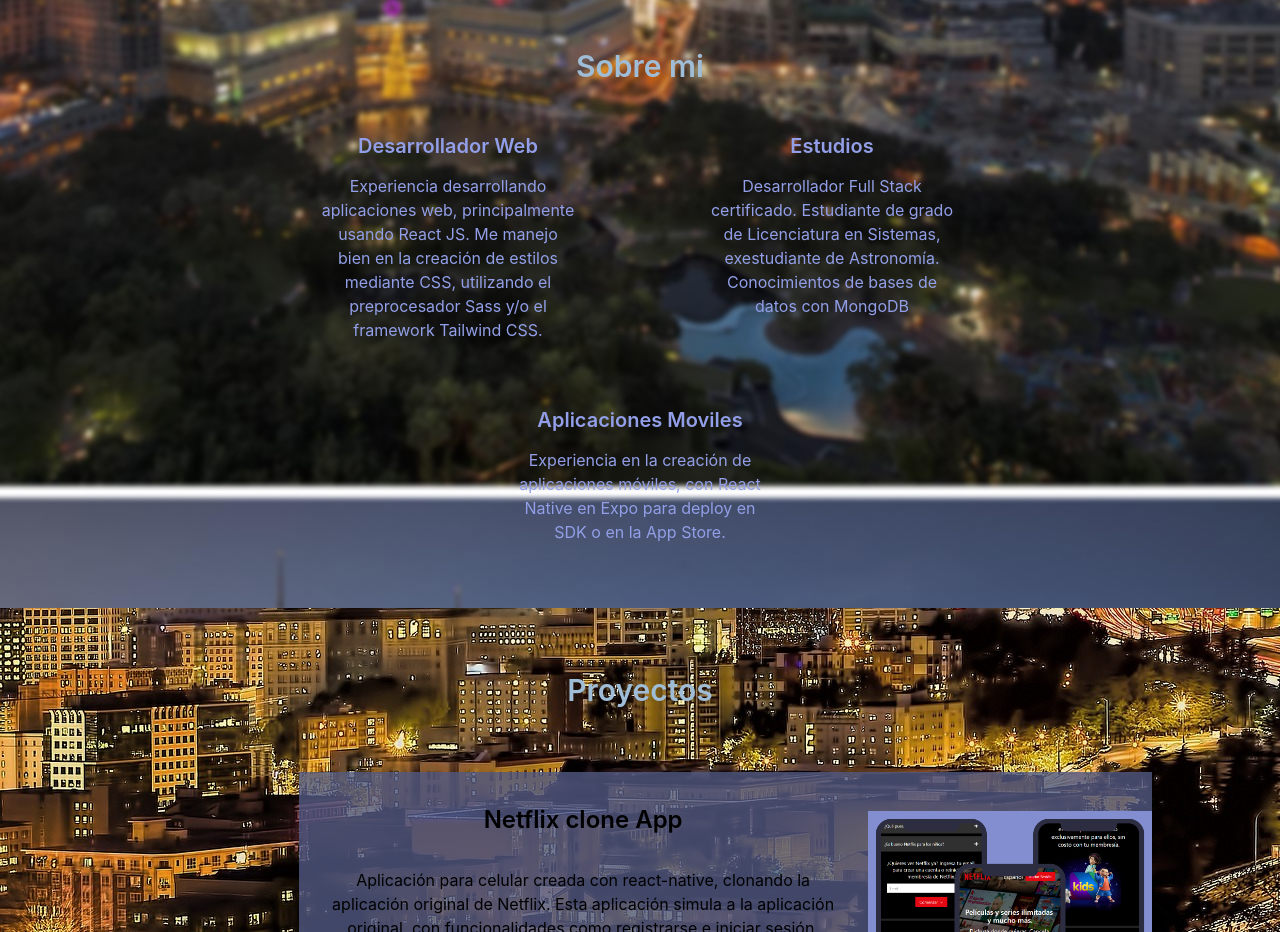
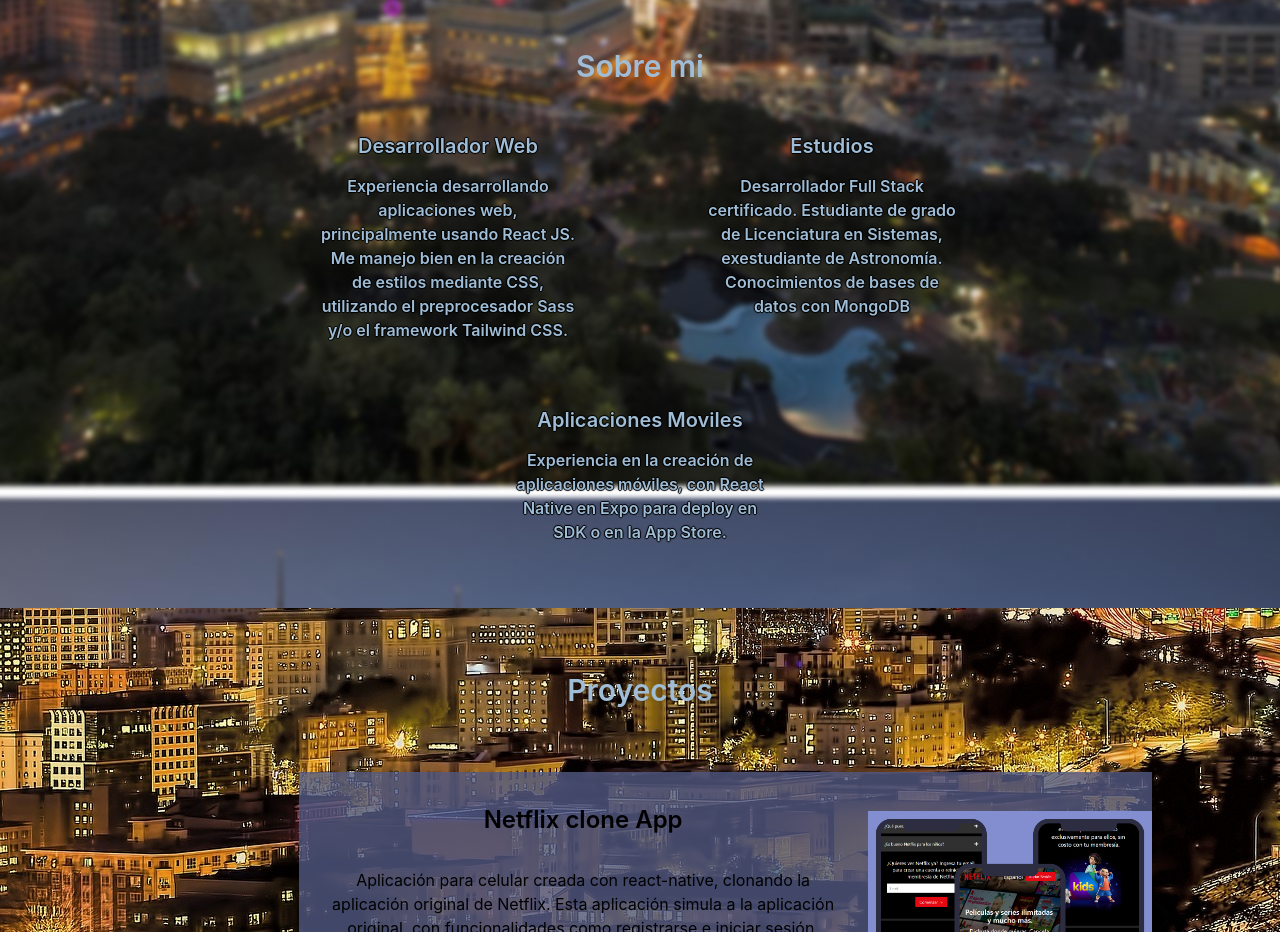
Before and after one commit to petragliamateo/Portfolio-Next, a Next.js app: page / in a window 1280 px wide. Shown: the part 800-1732 px from the top of the page. Built offline with nearby package versions, Linux system fonts and the light colour scheme.

Commit message:
text contrast

```diff
--- a/components/Cuadro.js
+++ b/components/Cuadro.js
@@ -2,15 +2,16 @@
   const {
     id, titulo, contenido,
   } = data;
+  const textShadow = '1px 0px 1px #000, 0px 1px 1px #000, -1px 0px 1px #000, 0px -1px 1px #000';
   return (
     <div className="md:mx-16 mx-8 mb-16 w-64">
-      <h1 className="text-xl font-semibold text-center" style={{ color: colors.text }}>{titulo}</h1>
+      <h1 className="text-xl font-semibold text-center" style={{ color: colors.dark6, textShadow }}>{titulo}</h1>
       <hr
         className={`reveal${id} mx-14 mb-2 mt-1 border border-dark-1
             transition-transform duration-1000 ease-out delay-300 ${trans}`}
         style={{ borderColor: colors.line }}
       />
-      <p className="text-center" style={{ color: colors.text }}>
+      <p className="text-center font-semibold" style={{ color: colors.dark6, textShadow }}>
         {contenido}
       </p>
     </div>
--- a/pageConfig.json
+++ b/pageConfig.json
@@ -40,7 +40,8 @@
     "nightSky": ["#010B40", "#0F1B40", "#D96907", "#BF4904", "#260101"],
     "nightSkyDark": ["#010B40", "#010626", "#593B02", "#401801", "#0D0000"],
     "daySky": ["#485673", "#F2CB05", "#BF7E04", "#8C3503", "#D9B6A3"],
-    "original":  ["#828ECF", "#525982", "#222536", "#2A2D42", "#202333", "#929FE8", "#9FBDD6"]
+    "original":  ["#828ECF", "#525982", "#222536", "#2A2D42", "#202333", "#929FE8", "#9FBDD6"],
+    "originalMod": ["", "", "", "", "", "", "#9EB1BE"]
   },
   "palettesObj": {
     "nightSkyDark": {
@@ -48,14 +49,16 @@
       "navbar": "#260101",
       "line": "#D9B6A3",
       "button": "#485673",
-      "text": "#929FE8"
+      "text": "#929FE8",
+      "dark6": "#9FBDD6"
     },
     "original": {
       "main": "#9FBDD6",
       "navbar": "#525982",
       "line": "#828ECF",
       "button": "#2A2D42",
-      "text": "#929FE8"
+      "text": "#929FE8",
+      "dark6": "#9FBDD6"
     }
   }
 }
```
